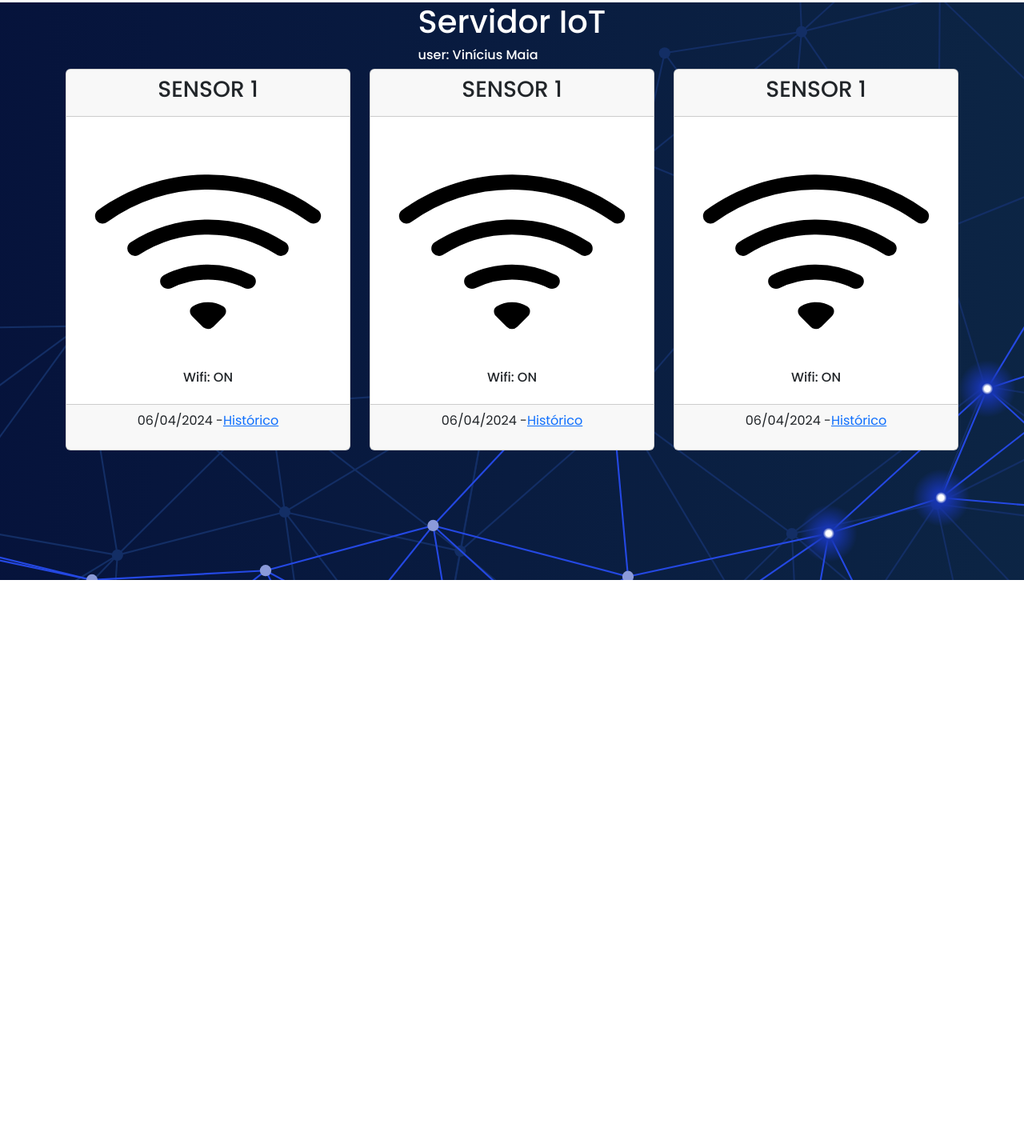
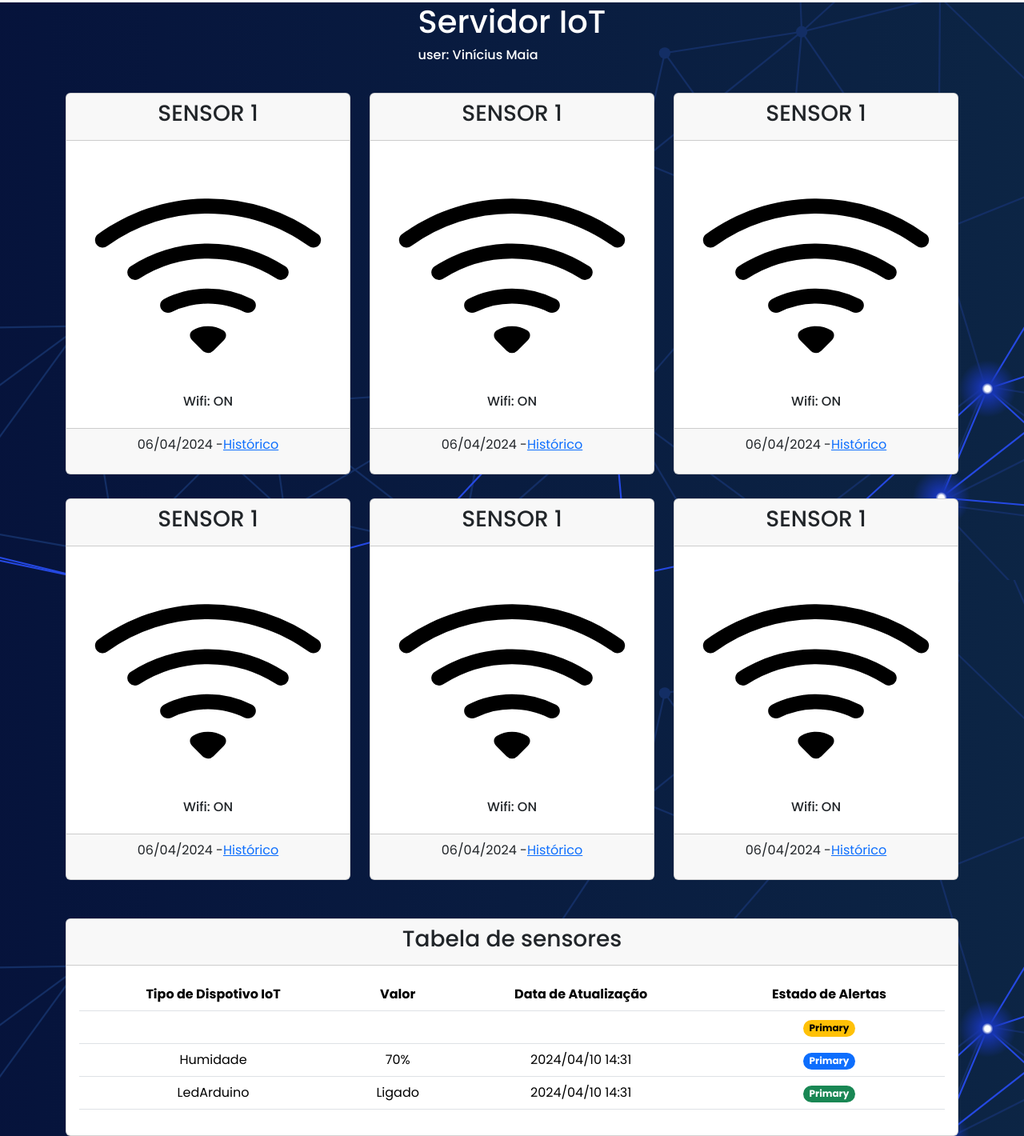
Before and after one commit to holandavinicius/TI-Project, a PHP site: page /dashboard.php in a window 1280 px wide. Shown: the part 75-1495 px from the top of the page at 80% size. Before the commit the page ends 800 px from the top, so only its background shows below. Run offline with PHP 8.4, Linux system fonts and the light colour scheme; the visitor is signed in with stand-in values (Sample User, id 1); data that the repository does not hold is empty.

Commit message:
Add multiples cards and table

```diff
--- a/css/dashboard.css
+++ b/css/dashboard.css
@@ -62,3 +62,12 @@ nav{
     padding: 10px;
     background-color: rgb(255, 255, 255);
 }
+
+.col-lg-4.col-md-6.col-sm-12{
+   margin-top: 30px;
+}
+
+#imgDashboard{
+    max-width: 100%;
+    height: auto;
+}
--- a/dashboard.php
+++ b/dashboard.php
@@ -1,8 +1,8 @@
 <?php session_start();
-    if( !isset($_SESSION['username']) ){
-        header("refresh:5;url=index.php");
-        die("Acesso Restrito.");
-    }
+if (!isset($_SESSION['username'])) {
+    header("refresh:5;url=index.php");
+    die("Acesso Restrito.");
+}
 ?>
 
 <!DOCTYPE html>
@@ -13,8 +13,7 @@
     <meta name="viewport" content="width=device-width, initial-scale=1.0">
     <title>Document</title>
     <link rel="stylesheet" href="./css/dashboard.css">
-    <link href="https://cdn.jsdelivr.net/npm/bootstrap@5.3.3/dist/css/bootstrap.min.css" rel="stylesheet"
-        integrity="sha384-QWTKZyjpPEjISv5WaRU9OFeRpok6YctnYmDr5pNlyT2bRjXh0JMhjY6hW+ALEwIH" crossorigin="anonymous">
+    <link href="https://cdn.jsdelivr.net/npm/bootstrap@5.3.3/dist/css/bootstrap.min.css" rel="stylesheet" integrity="sha384-QWTKZyjpPEjISv5WaRU9OFeRpok6YctnYmDr5pNlyT2bRjXh0JMhjY6hW+ALEwIH" crossorigin="anonymous">
     <link rel="preconnect" href="https://fonts.googleapis.com">
     <link rel="preconnect" href="https://fonts.gstatic.com" crossorigin>
     <link href="https://fonts.googleapis.com/css2?family=Poppins:ital,wght@0,100;0,200;0,300;0,400;0,500;0,600;0,700;0,800;0,900;1,100;1,200;1,300;1,400;1,500;1,600;1,700;1,800;1,900&display=swap" rel="stylesheet">
@@ -45,7 +44,7 @@
                 </a>
             </div>
         </div>
-            <!-- User -->
+        <!-- User -->
         <div id="user">
             <div class="menu-item">
                 <a href="logout.php" class="me-5">
@@ -71,11 +70,11 @@
                         <h3>SENSOR 1</h3>
                     </div>
                     <div class="card-body">
-                        <img src="./src/wifi.svg" style="width: auto; height: 300px;">
+                        <img id="imgDashboard" src="./src/wifi.svg" style="width: auto; height: 300px;">
                         <h6>Wifi: ON</h6>
                     </div>
                     <div class="card-footer d-inline-flex justify-content-center">
-                        <p>06/04/2024 - </p><a href=# >Histórico</a>
+                        <p>06/04/2024 - </p><a href=#>Histórico</a>
                     </div>
                 </div>
             </div>
@@ -85,11 +84,11 @@
                         <h3>SENSOR 1</h3>
                     </div>
                     <div class="card-body">
-                        <img src="./src/wifi.svg" style="width: auto; height: 300px;">
+                        <img id="imgDashboard" src="./src/wifi.svg" style="width: auto; height: 300px;">
                         <h6>Wifi: ON</h6>
                     </div>
                     <div class="card-footer d-inline-flex justify-content-center">
-                        <p>06/04/2024 - </p><a href=# >Histórico</a>
+                        <p>06/04/2024 - </p><a href=#>Histórico</a>
                     </div>
                 </div>
             </div>
@@ -99,18 +98,109 @@
                         <h3>SENSOR 1</h3>
                     </div>
                     <div class="card-body bg-transparent border-light">
-                        <img src="./src/wifi.svg" style="width: auto; height: 300px;">
+                        <img id="imgDashboard" src="./src/wifi.svg" style="width: auto; height: 300px;">
                         <h6>Wifi: ON</h6>
                     </div>
                     <div class="card-footer d-inline-flex justify-content-center">
-                        <p>06/04/2024 - </p><a href=# >Histórico</a>
+                        <p>06/04/2024 - </p><a href=#>Histórico</a>
                     </div>
                 </div>
             </div>
+        </div>
+        <div class="row">
+            <div class="col-lg-4 col-md-6 col-sm-12">
+                <div class="card text-center">
+                    <div class="card-header">
+                        <h3>SENSOR 1</h3>
+                    </div>
+                    <div class="card-body">
+                        <img id="imgDashboard" src="./src/wifi.svg" style="width: auto; height: 300px;">
+                        <h6>Wifi: ON</h6>
+                    </div>
+                    <div class="card-footer d-inline-flex justify-content-center">
+                        <p>06/04/2024 - </p><a href=#>Histórico</a>
+                    </div>
+                </div>
+            </div>
+            <div class="col-lg-4 col-md-6 col-sm-12">
+                <div class="card text-center">
+                    <div class="card-header">
+                        <h3>SENSOR 1</h3>
+                    </div>
+                    <div class="card-body">
+                        <img id="imgDashboard" src="./src/wifi.svg" style="width: auto; height: 300px;">
+                        <h6>Wifi: ON</h6>
+                    </div>
+                    <div class="card-footer d-inline-flex justify-content-center">
+                        <p>06/04/2024 - </p><a href=#>Histórico</a>
+                    </div>
+                </div>
+            </div>
+            <div class="col-lg-4 col-md-6 col-sm-12">
+                <div class="card text-center">
+                    <div class="card-header">
+                        <h3>SENSOR 1</h3>
+                    </div>
+                    <div class="card-body bg-transparent border-light">
+                        <img id="imgDashboard" src="./src/wifi.svg" style="width: auto; height: 300px;">
+                        <h6>Wifi: ON</h6>
+                    </div>
+                    <div class="card-footer d-inline-flex justify-content-center">
+                        <p>06/04/2024 - </p><a href=#>Histórico</a>
+                    </div>
+                </div>
+            </div>
+        </div>
+        <div class="row">
+            <div class="col-12 mt-5">
+                <div class="card text-center">
+                    <div class="card-header">
+                        <h3>Tabela de sensores</h3>
+                    </div>
+                    <div class="card-body">
+                        <table class="table">
+                            <thead>
+                                <tr>
+                                    <th scope="col">Tipo de Dispotivo IoT</th>
+                                    <th scope="col">Valor</th>
+                                    <th scope="col">Data de Atualização</th>
+                                    <th scope="col">Estado de Alertas</th>
+                                </tr>
+                            </thead>
+                            <tbody>
+                                <tr>
+                                    <td><?php echo $nome_temperatura  ?> </td>
+                                    <td><?php echo $valor_temperatura ?></td>
+                                    <td><?php echo $hora_temperatura ?>
+                                    <td>
+                                        <span class="badge rounded-pill text-bg-warning">Primary</span>
+                                </tr>
+
+                                <tr>
+                                    <td>Humidade</td>
+                                    <td>70%</td>
+                                    <td>2024/04/10 14:31
+                                    <td>
+                                        <span class="badge rounded-pill text-bg-primary">Primary</span>
+                                </tr>
+
+                                <tr>
+                                    <td>LedArduino</td>
+                                    <td>Ligado</td>
+                                    <td>2024/04/10 14:31
+                                    <td>
+                                        <span class="badge rounded-pill text-bg-success">Primary</span>
+                                </tr>
+                            </tbody>
+                        </table>
+                    </div>
+                </div>
+            </div>
+        </div>
     </div>
+
 </body>
-<script src=" https://cdn.jsdelivr.net/npm/bootstrap@5.3.3/dist/js/bootstrap.bundle.min.js"
-    integrity="sha384-YvpcrYf0tY3lHB60NNkmXc5s9fDVZLESaAA55NDzOxhy9GkcIdslK1eN7N6jIeHz"
-    crossorigin="anonymous">
+<script src=" https://cdn.jsdelivr.net/npm/bootstrap@5.3.3/dist/js/bootstrap.bundle.min.js" integrity="sha384-YvpcrYf0tY3lHB60NNkmXc5s9fDVZLESaAA55NDzOxhy9GkcIdslK1eN7N6jIeHz" crossorigin="anonymous">
 </script>
+
 </html>
```
